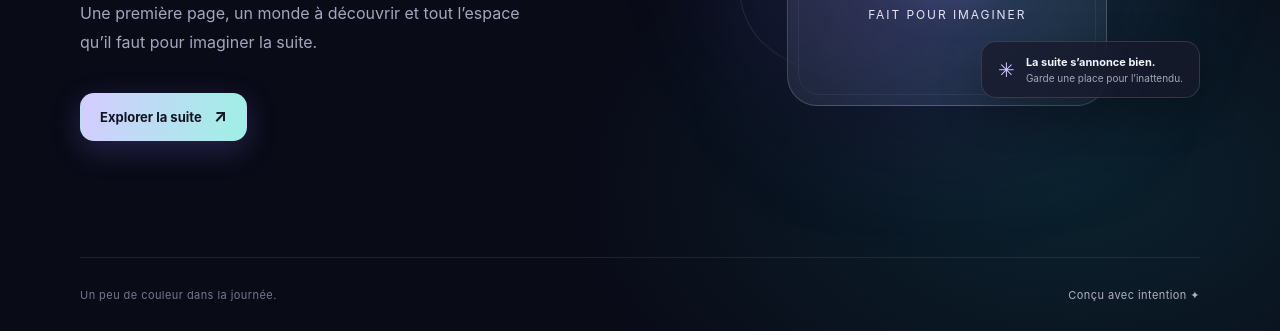
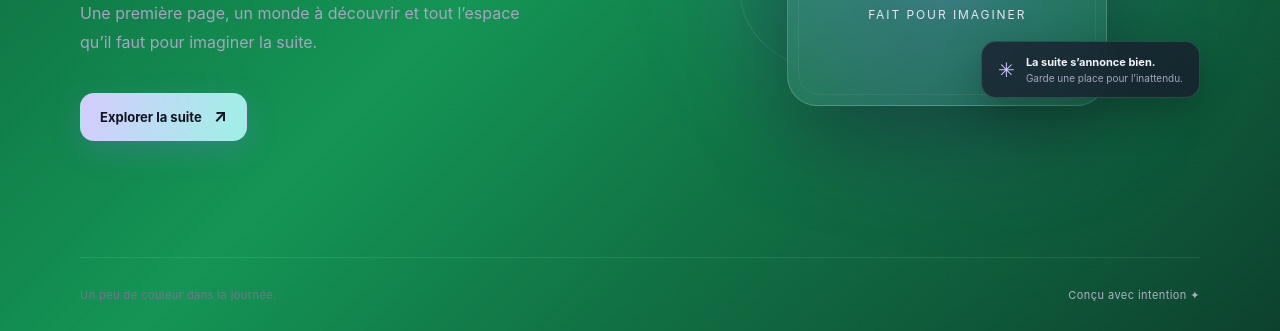
Before and after one commit to vmeoc/nkp-demo-app, a plain HTML site: page index.html in a window 1280 px wide. Shown: the part 469-800 px from the top of the page. Drawn offline with Linux system fonts and the light colour scheme.

Commit message:
Change page to green theme

```diff
--- a/index.html
+++ b/index.html
@@ -3,7 +3,7 @@
   <head>
     <meta charset="utf-8">
     <meta name="viewport" content="width=device-width, initial-scale=1">
-    <meta name="theme-color" content="#090b17">
+    <meta name="theme-color" content="#0f7a4d">
     <meta name="description" content="Une petite page d'accueil Hello World, pour commencer quelque chose de grand.">
     <title>Hello, World — le début de quelque chose</title>
     <style>
@@ -30,9 +30,9 @@
         overflow-x: hidden;
         color: var(--ink);
         background:
-          radial-gradient(ellipse at 14% 12%, rgb(101 66 220 / 20%), transparent 34rem),
-          radial-gradient(ellipse at 84% 82%, rgb(27 188 197 / 13%), transparent 32rem),
-          #090b17;
+          radial-gradient(ellipse at 14% 12%, rgb(137 255 196 / 18%), transparent 34rem),
+          radial-gradient(ellipse at 84% 82%, rgb(13 115 72 / 18%), transparent 32rem),
+          linear-gradient(135deg, #0d5c39 0%, #149555 45%, #0d3d2c 100%);
       }
 
       body::before {
```
Also changed, not shown: 1 other file.
